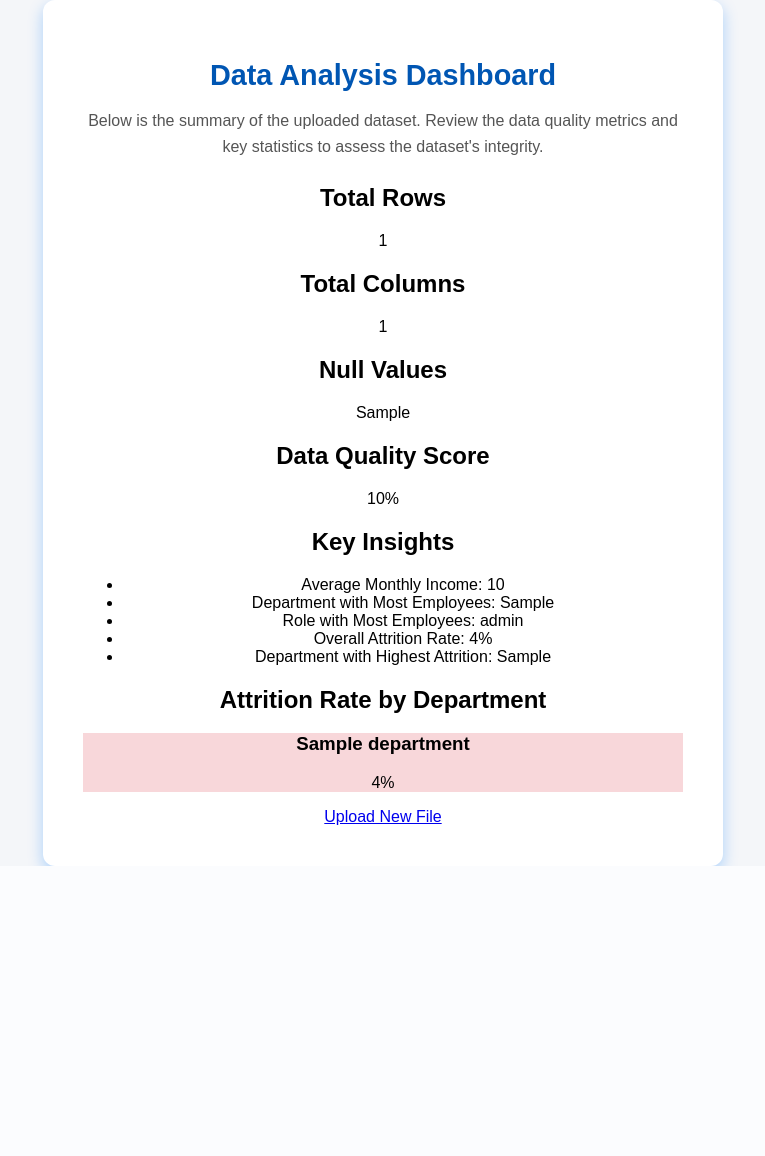
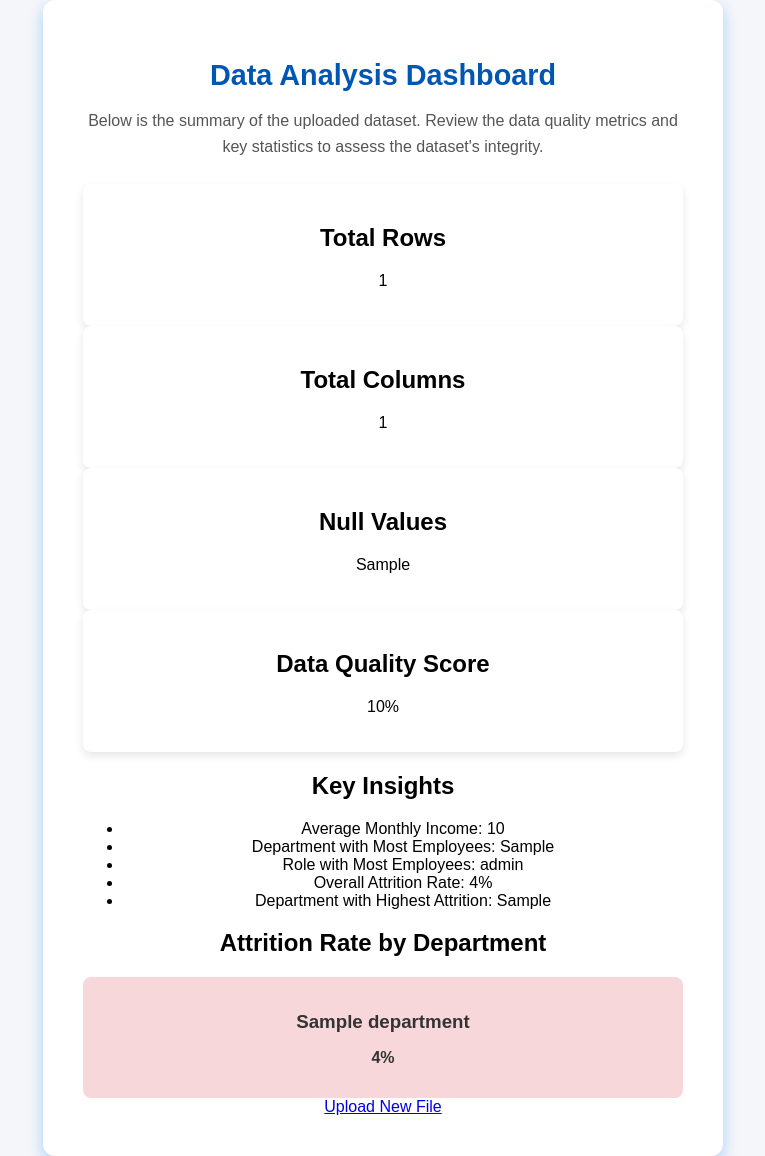
Before and after one commit to shivapaknegar/HR-analysis-app, a Flask app: template templates/analysis.html in a window 1280 px wide. Shown: the whole page, without its empty margins (257-1022 px from the left). Before the commit the page ends 866 px from the top, so only its background shows below. Run offline with Flask 3, Linux system fonts and the light colour scheme; the template is opened without the code that fills it: most values are stand-ins (such as "Sample title", 1, 10 or a date in 2020).

Commit message:
Update style.css

```diff
--- a/static/style.css
+++ b/static/style.css
@@ -78,3 +78,29 @@ input[type="file"] {
         padding: 10px 20px;
     }
 }
+.matrix {
+    display: grid;
+    grid-template-columns: repeat(auto-fit, minmax(150px, 1fr));
+    gap: 10px;
+    margin-top: 20px;
+}
+
+.matrix-item {
+    padding: 15px;
+    border-radius: 8px;
+    color: #333;
+    text-align: center;
+    font-weight: bold;
+}
+
+.matrix-item h3 {
+    margin-bottom: 10px;
+}
+
+.card {
+    text-align: center;
+    border-radius: 8px;
+    padding: 20px;
+    background: white;
+    box-shadow: 0 4px 8px rgba(0, 0, 0, 0.1);
+}
```
